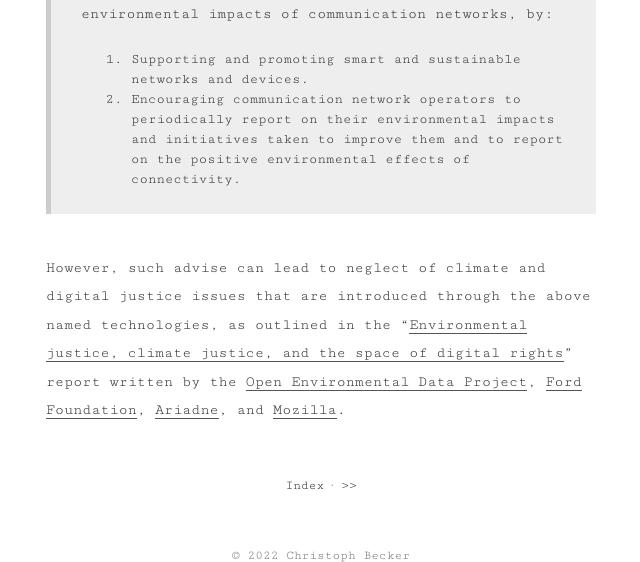
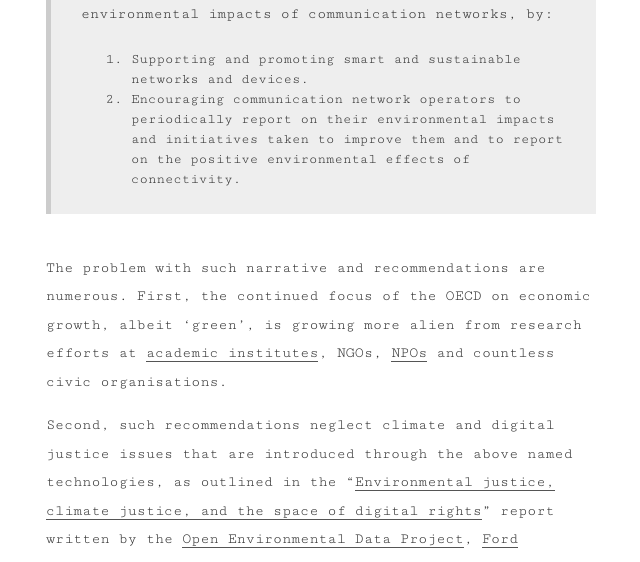
Before and after one commit to Christovis/Christovis.github.io, a Jekyll site: the page built from _blog/2022-07-21-future-proof-broadband.md, in a window 1280 px wide and 900 px high, scrolled down 2356 px, cut to the strip 0-562 px from the top of the window. Shown: the whole strip, without its empty margins (319-959 px from the left). Built offline with Jekyll 4.4.1, drawn with Linux system fonts in a browser that asks for light colours.

Commit message:
continue on future proof

```diff
--- a/_blog/2022-07-21-future-proof-broadband.md
+++ b/_blog/2022-07-21-future-proof-broadband.md
@@ -25,4 +25,6 @@ Second, the report positions these new technologies as "future-proof" as "fixed
 >   1. Supporting and promoting smart and sustainable networks and devices.
 >   2. Encouraging communication network operators to periodically report on their environmental impacts and initiatives taken to improve them and to report on the positive environmental effects of connectivity.
 
-However, such advise can lead to neglect of climate and digital justice issues that are introduced through the above named technologies, as outlined in the "[Environmental justice, climate justice, and the space of digital rights](https://www.fordfoundation.org/media/7342/oedp-and-oc-enviromental_01-07-22.pdf)" report written by the [Open Environmental Data Project](https://www.openenvironmentaldata.org), [Ford Foundation](https://www.fordfoundation.org), [Ariadne](https://www.ariadne-network.eu), and [Mozilla](https://www.mozilla.org/en-US/).
+The problem with such narrative and recommendations are numerous. First, the continued focus of the OECD on economic growth, albeit 'green', is growing more alien from research efforts at [academic institutes](https://www.eci.ox.ac.uk), NGOs, [NPOs](https://www.thegreenwebfoundation.org) and countless civic organisations.
+
+Second, such recommendations neglect climate and digital justice issues that are introduced through the above named technologies, as outlined in the "[Environmental justice, climate justice, and the space of digital rights](https://www.fordfoundation.org/media/7342/oedp-and-oc-enviromental_01-07-22.pdf)" report written by the [Open Environmental Data Project](https://www.openenvironmentaldata.org), [Ford Foundation](https://www.fordfoundation.org), [Ariadne](https://www.ariadne-network.eu), and [Mozilla](https://www.mozilla.org/en-US/).
```
